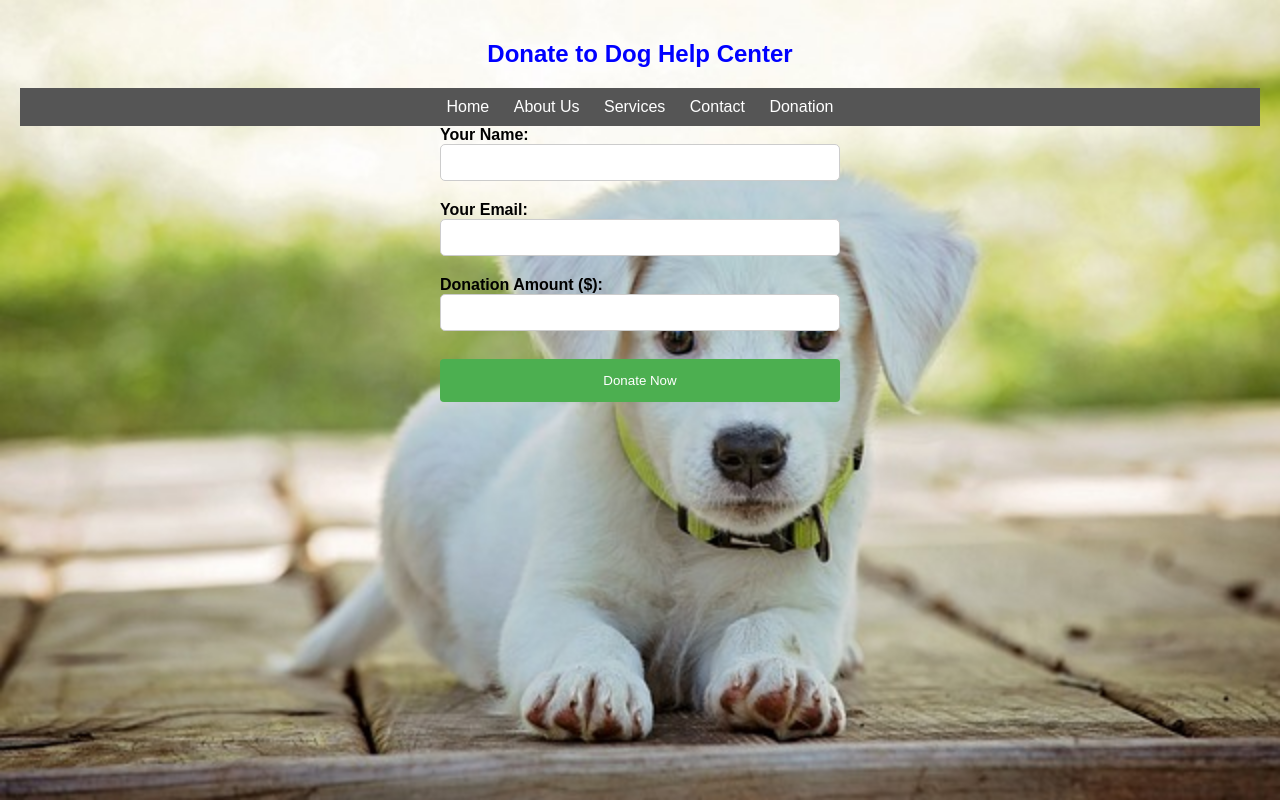
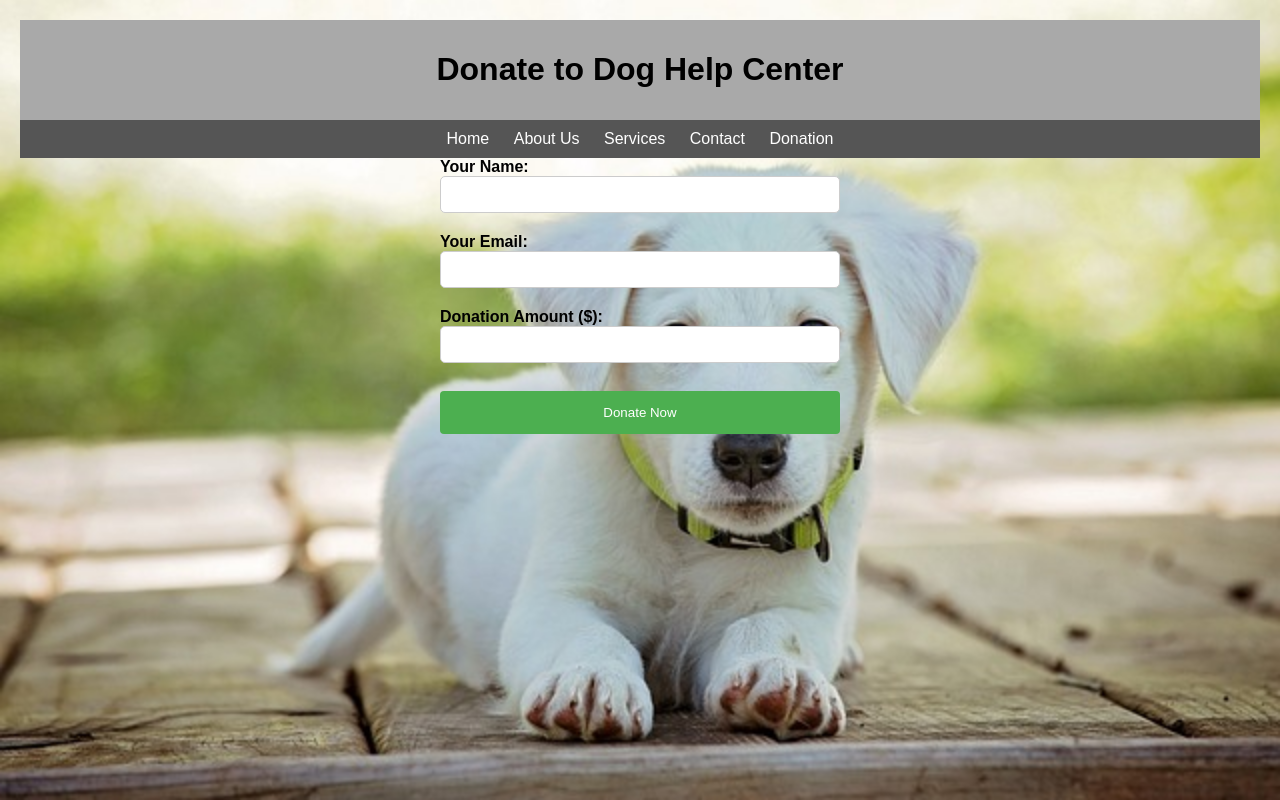
Before and after one commit to ajitbirajda/doghelpcenter, a plain HTML site: page donation.html in a window 1280 px wide. Drawn offline with Linux system fonts and the light colour scheme.

Commit message:
Update donation.html

```diff
--- a/donation.html
+++ b/donation.html
@@ -65,7 +65,7 @@
   </style>
 </head>
 <body>
-  <h2 align="center">Donate to Dog Help Center</h2>
+ <header><h1 align="center">Donate to Dog Help Center</h1></header>
   <nav>
     <a href="index.html">Home</a>
     <a href="abouts.html">About Us</a>
```
